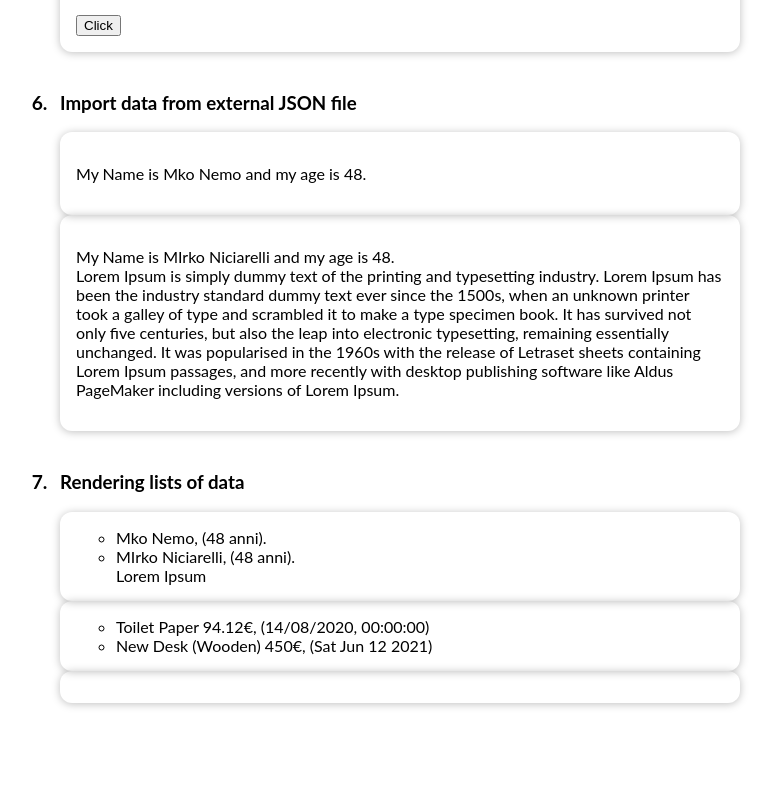
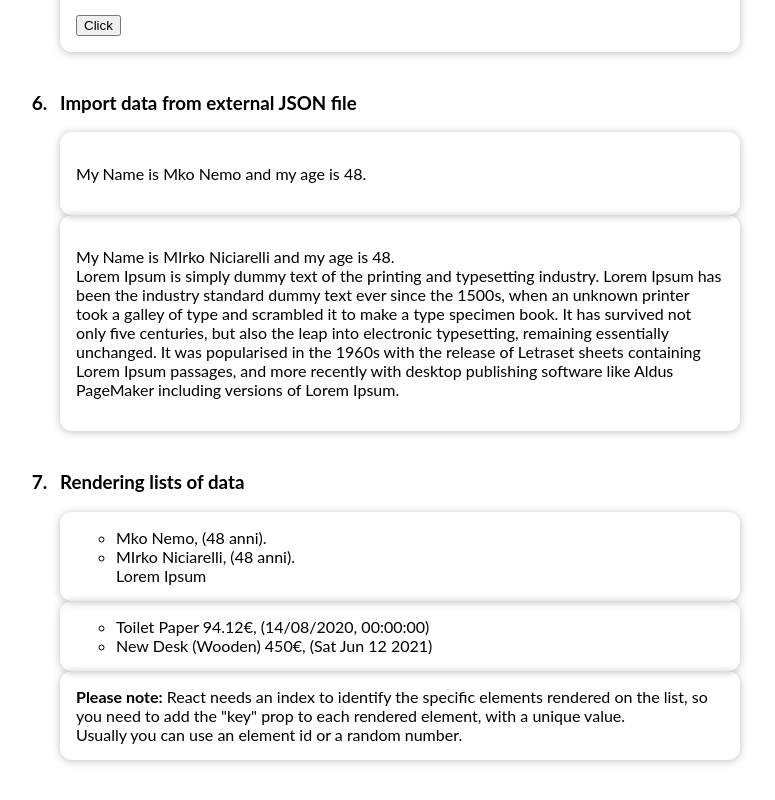
Before and after one commit to mkonemo/react-basics, a React (Create React App) app: page / in a window 1280 px wide. Shown: the part 4297-5097 px from the top of the page, without its empty margins (260-1035 px from the left). Before the commit the page ends 5040 px from the top, so only its background shows below. Built offline with nearby package versions, Linux system fonts and the light colour scheme.

Commit message:
1 file modified

```diff
--- a/src/components/datalist/DataList.js
+++ b/src/components/datalist/DataList.js
@@ -34,16 +34,13 @@ const DataList = (props) => {
   ];
 
 
-
-
-
   return (
     <div>
       <h3>Rendering lists of data</h3>
       <Card>
         <ul>
           {sampleData.map((item) => (
-            <li>
+            <li key={item.id}>
               {item.firstName} {item.lastName}, ({item.age} anni).
               <br />
               {item.info}
@@ -54,7 +51,7 @@ const DataList = (props) => {
       <Card>
         <ul>
           {sampleExpenses.map((expense) => (
-            <li>
+            <li key={expense.id}>
               {expense.title} {expense.amount}&euro;, ({expense.date})
             </li>
           ))}
@@ -62,7 +59,8 @@ const DataList = (props) => {
       </Card>
 
       <Card>
-
+        <strong>Please note:</strong> React needs an index to identify the specific elements rendered on the list, so you need to add the "key" prop to each rendered element, with a unique value.<br />
+        Usually you can use an element id or a random number.
 
       </Card>
     </div>
```
